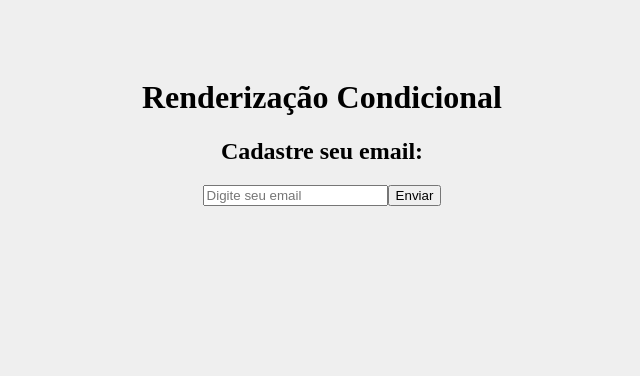
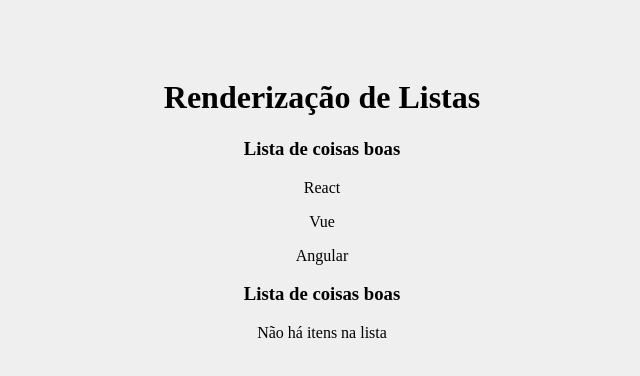
Before and after one commit to FeCharaf/react.js, a React (Create React App) app in the folder meu-projeto/: page / in a window 1280 px wide. Shown: the top 376 px of the page, without its empty margins (318-958 px from the left). Built offline with nearby package versions, Linux system fonts and the light colour scheme.

Commit message:
renderização de listas

```diff
--- a/meu-projeto/src/App.js
+++ b/meu-projeto/src/App.js
@@ -1,18 +1,15 @@
 import "./App.css";
-// import SayMyName from "./components/SayMyName";
-// import Pessoa from "./components/Pessoa";
-// import Frase from "./components/Frase";
-// import List from "./components/List";
-// import Evento from "./components/Evento";
-import Condicional from "./components/Condicional";
-import Form from "./components/Form";
+import OutraLista from "./components/OutraLista";
 
 function App() {
-  const nome = "Maria";
+
+  const meusItens = ['React', 'Vue', 'Angular']
+
   return (
     <div className="App">
-      <h1>Renderização Condicional</h1>
-      <Condicional />
+      <h1>Renderização de Listas</h1>
+      <OutraLista itens={meusItens} />
+      <OutraLista itens={[]} />
 
     </div>
   );
--- /dev/null
+++ b/meu-projeto/src/components/OutraLista.js
@@ -0,0 +1,18 @@
+function OutraLista({ itens }) {
+    return (
+        <>
+        <h3>Lista de coisas boas</h3>
+        {itens.length > 0 ? (
+            itens.map((item, index) => (
+                <p key={index}>{item}</p>
+            )))
+
+            : (
+                <p>Não há itens na lista</p>
+            )
+        }
+
+        </>
+    )
+}
+export default OutraLista
```
